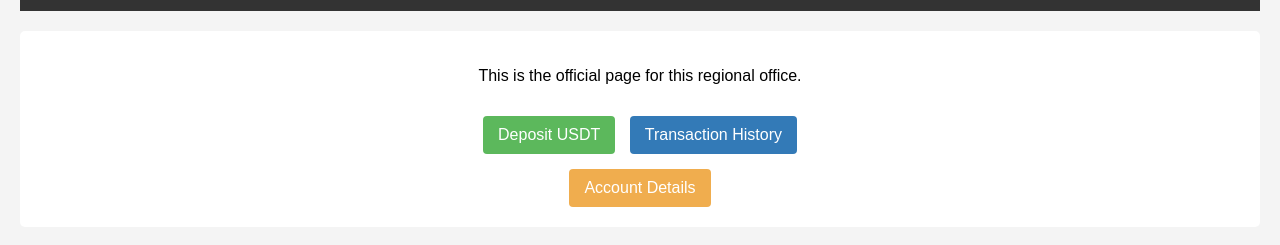
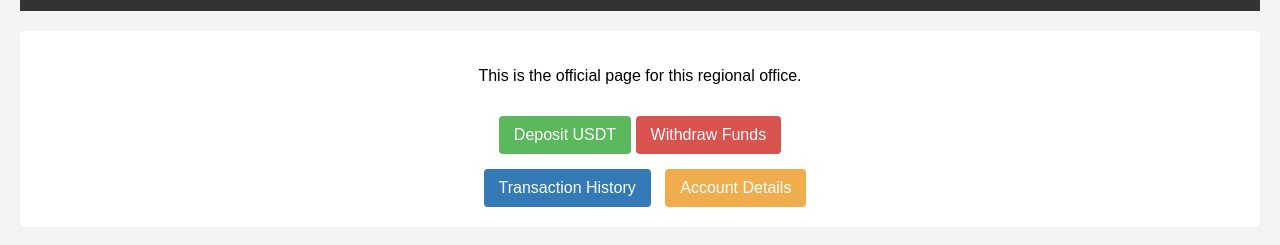
Before and after one commit to agukenechukwu66/Last-try, a plain HTML site: page index.html in a window 1280 px wide. Shown: the part 109-354 px from the top of the page. Drawn offline with Linux system fonts and the light colour scheme.

Commit message:
Update index.html

```diff
--- a/index.html
+++ b/index.html
@@ -10,7 +10,8 @@
         .content { margin-top: 20px; text-align: center; background: #fff; padding: 20px; border-radius: 5px; }
         .btn { background: #5cb85c; color: #fff; padding: 10px 15px; text-decoration: none; border-radius: 4px; display: inline-block; margin-top: 15px; }
         .btn-history { background: #337ab7; margin-left: 10px; }
-        .btn-account { background: #f0ad4e; margin-top: 15px; }
+        .btn-account { background: #f0ad4e; margin-left: 10px; }
+        .btn-withdraw { background: #d9534f; margin-top: 15px; }
     </style>
 </head>
 <body>
@@ -22,8 +23,9 @@
 <div class="content">
     <p>This is the official page for this regional office.</p>
     <a href="deposit.html" class="btn">Deposit USDT</a>
+    <a href="withdraw.html" class="btn btn-withdraw">Withdraw Funds</a>
+    <br>
     <a href="history.html" class="btn btn-history">Transaction History</a>
-    <br>
     <a href="account.html" class="btn btn-account">Account Details</a>
 </div>
 
```
